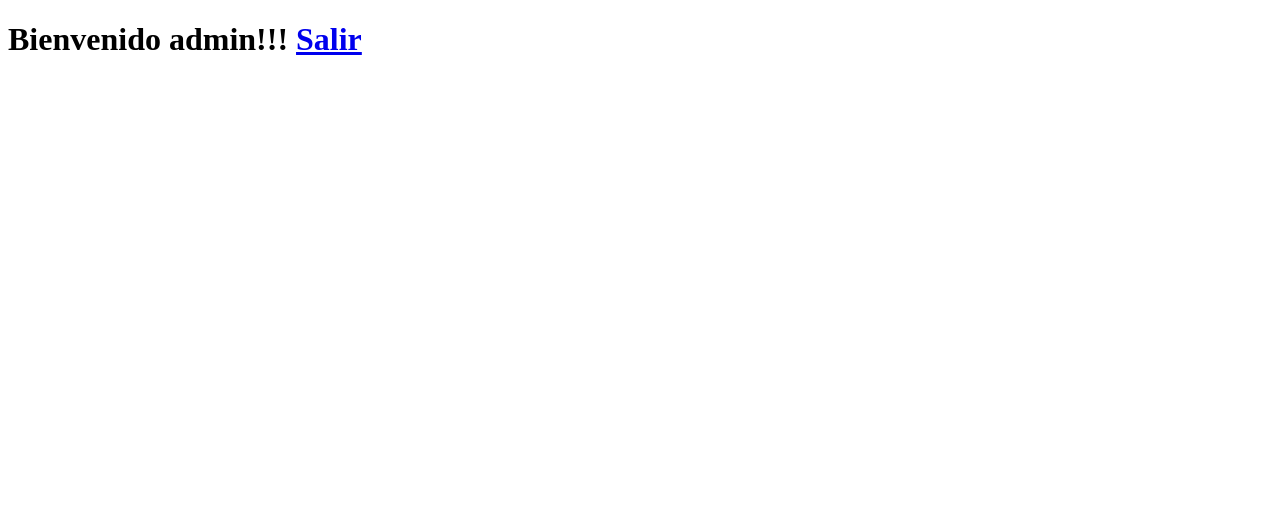
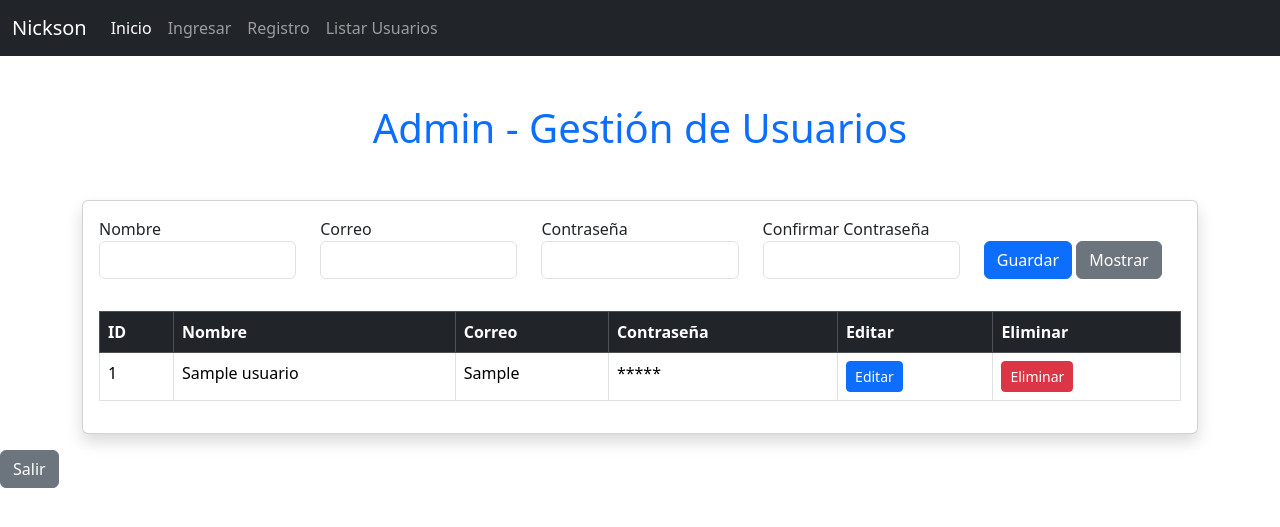
Before and after one commit to nickson151/loginYouPet, a Flask app: page /admin in a window 1280 px wide. Shown: the top 527 px of the page. Run offline with Flask 3, Linux system fonts and the light colour scheme; tables that the repository leaves empty or names only in its code hold one stand-in row (values such as "Sample post"); parts of the project's set-up code (start-up, migrations or seed data) failed here and were passed over; some libraries are stand-ins or nearby versions.

Commit message:
UI admin, resgistros exitosos

```diff
--- a/app.py
+++ b/app.py
@@ -1,3 +1,4 @@
+#install mysql-connector-python==8.0.29
 #pip3 install Flask
 #pip3 install Flask-MySQLdb
 #pip3 install MySQL
@@ -5,13 +6,16 @@
 #pip3 install virtualenv
 #virtualenv env
 #entorno virtual:          cd env/Scripts
-import re
+from functools import wraps
+from flask import redirect, session, url_for
+from datetime import timedelta
+import re, os
 from werkzeug.security import check_password_hash
 from werkzeug.security import generate_password_hash  # Importar para hacer hashing
 #activar entorno virtual:  .\activate
 from MySQLdb import IntegrityError  # Importar la excepción
 #llamado archivo
-from flask import Flask
+from flask import Flask, url_for
 #render template:  llama carpeta de funciones
 #redirect: llamados
 #llamar funciones de GET y POST
@@ -28,18 +32,48 @@ app.config['MYSQL_USER']='root'
 app.config['MYSQL_PASSWORD']=''
 app.config['MYSQL_DB']='YouPet'
 app.config['MYSQL_CURSORCLASS']='DictCursor'
-#inicializar mysql
+#inicializar mysql vcb
 mysql = MySQL(app)
 
 #la  " / "  indica el inicio usuario
 @app.route('/')
 def home():
     return render_template('index.html')
+#-----------------------------------------------
 
 #función para redireccionear a pagina  admin.html
-@app.route('/admin')
+@app.route('/admin', methods=["GET", "POST"])
 def admin():
-    return render_template('admin.html')
+    if request.method == 'POST':
+        nombre = request.form['nombre']
+        correo = request.form['correo']
+        password = request.form['password']
+        confirmar_password = request.form['confirmar_password']
+
+        # Validar que las contraseñas coincidan
+        if password != confirmar_password:
+            mensaje = "Las contraseñas no coinciden"
+            return render_template('admin.html', mensaje=mensaje)
+
+        # Insertar el nuevo registro en la base de datos
+        cur = mysql.connection.cursor()
+        cur.execute("""
+            INSERT INTO usuarios (nombre, correo, password, id_rol)
+            VALUES (%s, %s, %s, '2')
+        """, (nombre, correo, password))
+        mysql.connection.commit()
+        cur.close()
+
+    # Obtener la lista de usuarios para mostrar
+    cur = mysql.connection.cursor()
+    cur.execute("SELECT * FROM usuarios")
+    usuarios = cur.fetchall()
+    cur.close()
+
+    return render_template('admin.html', usuarios=usuarios)
+
+
+#---------------------------------------------------
 
 #Funcion de LOGIN que se puso en el metodo POST
 #del FORM Class Action -> route
@@ -56,25 +90,45 @@ def login():
         cur.execute('SELECT * FROM usuarios WHERE correo = %s', (_correo,))
         account = cur.fetchone()
 
-        # Si existe un usuario con el correo ingresado
+        # Si existe un usuario con el correo ya ingresado
         if account:
-            # Verificar la contraseña ingresada con el hash almacenado en la base de datos
-            if check_password_hash(account['password'], _password):
-                # Iniciar la sesión si la contraseña es correcta
-                session['logueado'] = True
-                session['id'] = account['id']
-                session['id_rol'] = account['id_rol']
+            hashed_password = account['password']
 
-                # Redirigir según el rol del usuario
-                if session['id_rol'] == 1:
-                    return render_template("admin.html")
-                elif session['id_rol'] == 2:
-                    return render_template("usuario.html")
-                elif session['id_rol'] == 3:
-                    return render_template("premium.html")
+            # Si la contraseña en la BD es texto plano (usuarios de prueba)
+            if hashed_password in ['Campos20*', '123']:  # Lista de contraseñas de texto plano
+                if hashed_password == _password:
+                    # Iniciar sesión para usuarios de prueba
+                    session['logueado'] = True
+                    session['id'] = account['id']
+                    session['id_rol'] = account['id_rol']
+
+                    # Redirigir según el rol del usuario
+                    if session['id_rol'] == 1:
+                        return render_template("admin.html")
+                    elif session['id_rol'] == 2:
+                        return render_template("usuario.html")
+                    elif session['id_rol'] == 3:
+                        return render_template("premium.html")
+                else:
+                    return render_template('index.html', mensaje="Usuario o contraseña incorrectos")
             else:
-                # Contraseña incorrecta
-                return render_template('index.html', mensaje="Usuario o contraseña incorrectos")
+                # Para contraseñas hasheadas
+                if check_password_hash(hashed_password, _password):
+                    # Iniciar sesión para usuarios con contraseñas hasheadas
+                    session['logueado'] = True
+                    session['id'] = account['id']
+                    session['id_rol'] = account['id_rol']
+
+                    # Redirigir según el rol del usuario
+                    if session['id_rol'] == 1:
+                        return render_template("admin.html")
+                    elif session['id_rol'] == 2:
+                        return render_template("usuario.html")
+                    elif session['id_rol'] == 3:
+                        return render_template("premium.html")
+                else:
+                    # Contraseña incorrecta
+                    return render_template('index.html', mensaje="Usuario o contraseña incorrectos")
         else:
             # No se encontró ninguna cuenta con ese correo
             return render_template('index.html', mensaje="Usuario o contraseña incorrectos")
@@ -126,6 +180,7 @@ def crear_registro():
 
     return render_template('registro.html')
 #-----------
+
 #--- Listar usuarios ------
 @app.route('/listar', methods=["GET", "POST"])
 def listar():
@@ -139,6 +194,9 @@ def listar():
 
 #---------------
 
+
+#---------------
+
 if __name__ == '__main__':
     #clave secreta
     app.secret_key = "Campos20*"
--- a/template/admin.html
+++ b/template/admin.html
@@ -1,16 +1,86 @@
-<!DOCTYPE html>
-<html lang="en">
-<head>
-    <meta charset="UTF-8">
-    <meta http-equiv="X-UA-Compatible" content="IE=edge">
-    <meta name="viewport" content="width=device-width, initial-scale=1.0">
-    <title>YouPet Admin</title>
-</head>
-<body>
-    <h1>
-        Bienvenido admin!!!
-        <!-- apunta a la raiz-->
-        <a href="/">Salir</a>
-    </h1>
-</body>
-</html>
+{% include("cabecera.html") %}
+
+<h1 class="text-center mt-5 mb-5 text-primary">Admin - Gestión de Usuarios</h1>
+
+<div class="container">
+    <div class="card shadow">
+        <div class="card-body">
+            <!-- Mensaje de error si las contraseñas no coinciden -->
+            {% if mensaje %}
+            <div class="alert alert-danger" role="alert">
+                {{ mensaje }}
+            </div>
+            {% endif %}
+
+            <!-- Formulario para agregar un usuario -->
+            <form id="userForm" action="/admin" method="POST">
+                <div class="row mb-3">
+                    <div class="col">
+                        <label>Nombre</label>
+                        <input type="text" class="form-control mb-3" name="nombre" required>
+                    </div>
+                    <div class="col">
+                        <label>Correo</label>
+                        <input type="email" class="form-control mb-3" name="correo" required>
+                    </div>
+                    <div class="col">
+                        <label>Contraseña</label>
+                        <input type="password" class="form-control mb-3" name="password" required>
+                    </div>
+                    <div class="col">
+                        <label>Confirmar Contraseña</label>
+                        <input type="password" class="form-control mb-3" name="confirmar_password" required>
+                    </div>
+                    <div class="col">
+                        <button class="btn btn-primary mb-3 mt-4" type="submit">Guardar</button>
+                        <button type="button" class="btn btn-secondary mb-3 mt-4" onclick="mostrarUsuarios()">Mostrar</button>
+                    </div>
+                </div>
+            </form>
+
+            <!-- Tabla para mostrar los usuarios -->
+            {% if usuarios %}
+            <table class="table table-bordered">
+                <thead class="table-dark">
+                    <tr>
+                        <th scope="col">ID</th>
+                        <th scope="col">Nombre</th>
+                        <th scope="col">Correo</th>
+                        <th scope="col">Contraseña</th>
+                        <th scope="col">Editar</th>
+                        <th scope="col">Eliminar</th>
+                    </tr>
+                </thead>
+                <tbody>
+                    {% for mostrar in usuarios %}
+                    <tr>
+                        <td scope="row">{{ mostrar.id }}</td>
+                        <td>{{ mostrar.nombre }}</td>
+                        <td>{{ mostrar.correo }}</td>
+                        <td>*****</td> <!-- Ocultar contraseñas por razones de seguridad -->
+                        <td><a href="/editar/{{ mostrar.id }}" class="btn btn-primary btn-sm">Editar</a></td>
+                        <td>
+                            <form action="/eliminar/{{ mostrar.id }}" method="POST" style="display:inline;">
+                                <button type="submit" class="btn btn-danger btn-sm">Eliminar</button>
+                            </form>
+                        </td>
+                    </tr>
+                    {% endfor %}
+                </tbody>
+            </table>
+            {% else %}
+            <p>No hay datos</p>
+            {% endif %}
+        </div>
+    </div>
+</div>
+
+<!-- Link para salir -->
+<a href="/" class="btn btn-secondary mt-3">Salir</a>
+
+<script>
+function mostrarUsuarios() {
+    // Enviar una solicitud GET para recargar la lista de usuarios
+    window.location.href = '/admin';
+}
+</script>
--- a/template/listar_usuarios.html
+++ b/template/listar_usuarios.html
@@ -30,4 +30,6 @@
 {% else %}
 <p>No hay datos</p>
 {% endif %}
+
+<a href="/" class="btn btn-secondary mt-3">Salir</a>
 <!-------------->
--- a/template/premium.html
+++ b/template/premium.html
@@ -1,3 +1,4 @@
+{% include("cabecera.html") %}
 <!DOCTYPE html>
 <html lang="en">
 <head>
@@ -10,7 +11,7 @@
     <h1>
         Bienvenido Usuario Premium
         <!-- apunta a la raiz-->
-        <a href="/">Salir</a>
+        <a href="/" class="btn btn-secondary mt-3">Salir</a>
     </h1>
 </body>
 </html>
--- a/template/registro.html
+++ b/template/registro.html
@@ -85,4 +85,6 @@
     confirmPasswordInput.addEventListener('input', validarFormulario);
     nombreInput.addEventListener('input', validarFormulario);
     checkbox.addEventListener('change', validarFormulario);
+
+
 </script>
--- a/template/usuario.html
+++ b/template/usuario.html
@@ -1,3 +1,4 @@
+{% include("cabecera.html") %}
 <!DOCTYPE html>
 <html lang="en">
 <head>
@@ -10,7 +11,7 @@
     <h1>
         Bienvenido Usuario
         <!-- apunta a la raiz-->
-        <a href="/">Salir</a>
+        <a href="/" class="btn btn-secondary mt-3">Salir</a>
     </h1>
 </body>
 </html>
```
